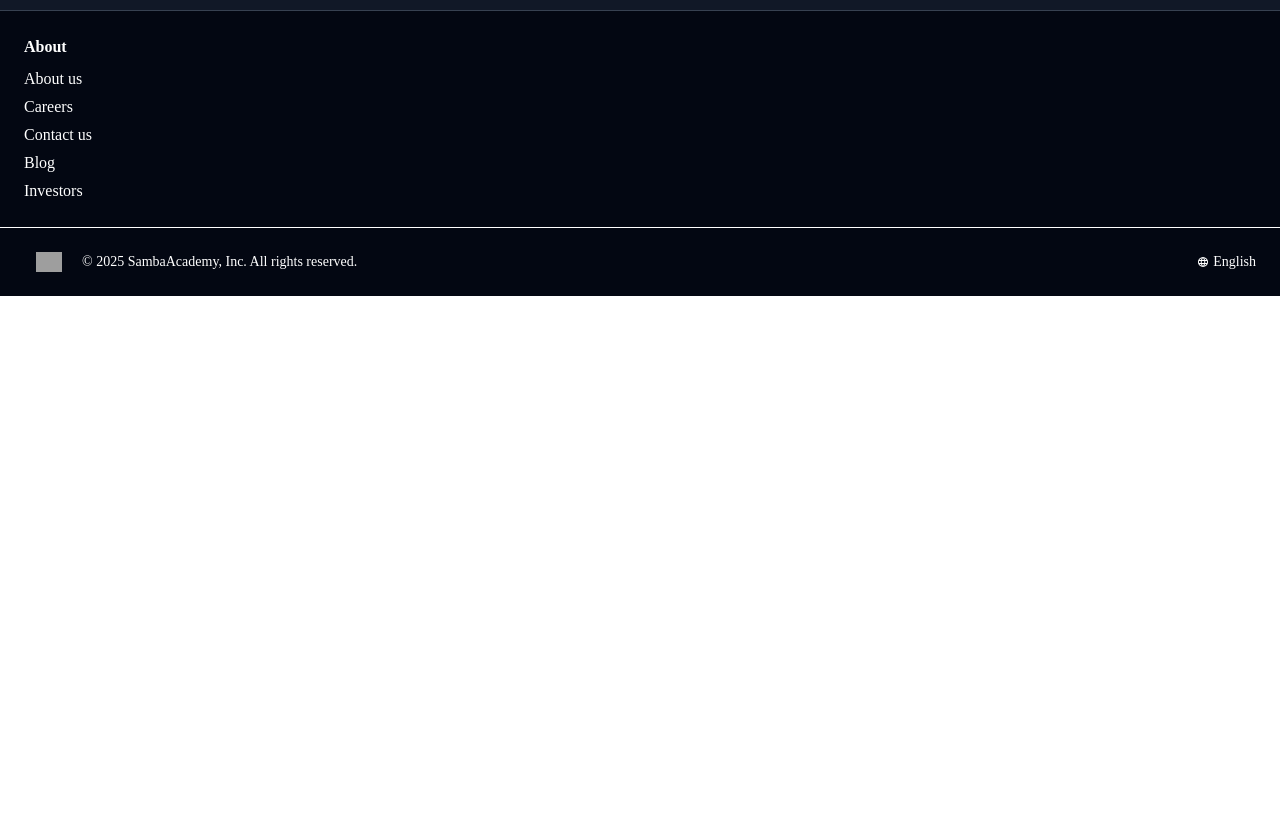
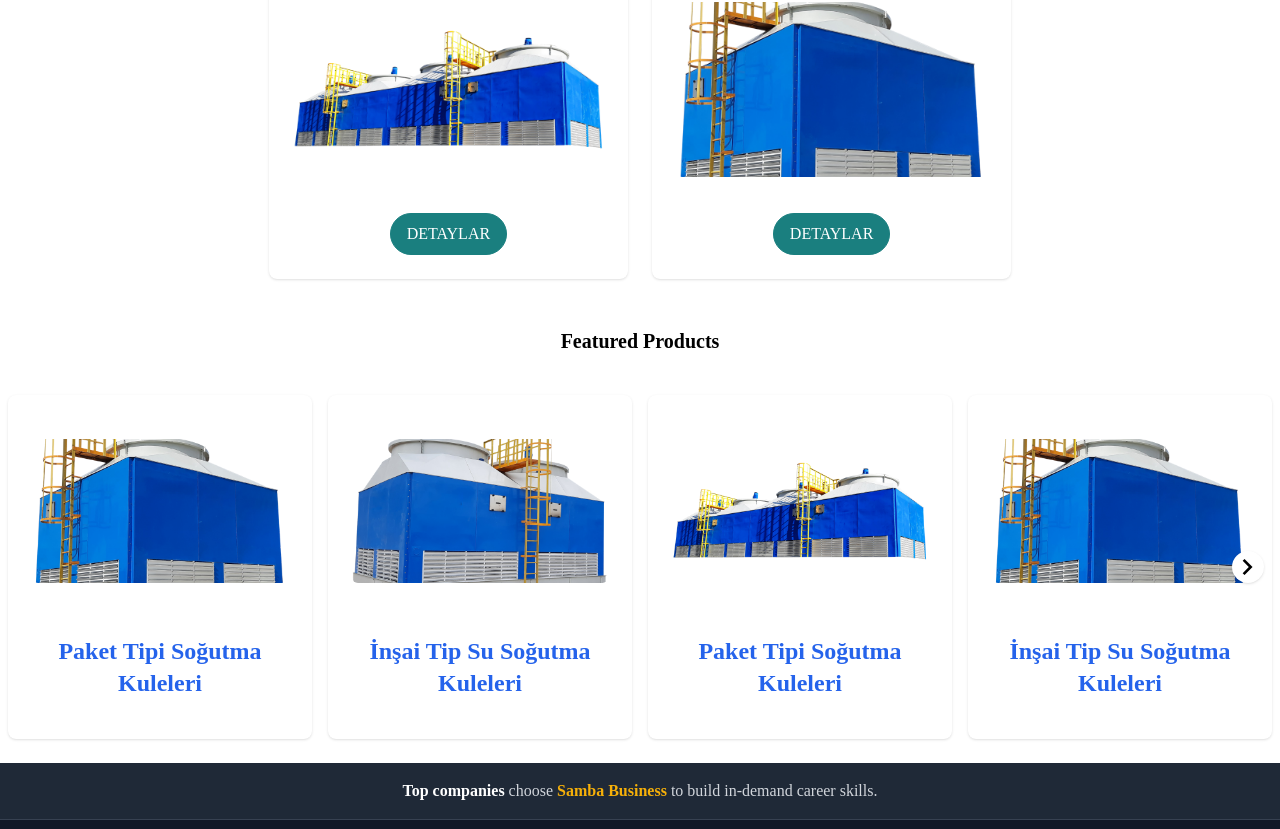
Before and after one commit to sambasoftwareuk/greenstep, a Next.js app: page / in a window 1280 px wide. Shown: the part 1968-2797 px from the top of the page. Before the commit the page ends 2264 px from the top, so only its background shows below. Built offline with nearby package versions, Linux system fonts and the light colour scheme; grey boxes are pictures that could not be loaded.

Commit message:
Product carousel created

```diff
--- a/app/_components/CardWithBigImage.jsx
+++ b/app/_components/MainProductComponent.jsx.jsx
@@ -2,7 +2,7 @@ import React from "react";
 import ProductCardWithImage from "../_molecules/productCardWithImage";
 const MainProductComponent = ({ products }) => {
   return (
-    <div className="  p-4 mt-6 ">
+    <div className="p-4 mt-6 ">
       <div className="grid grid-cols-1 md:grid-cols-2 gap-6">
         {products.map((product) => (
           <ProductCardWithImage
--- /dev/null
+++ b/app/_components/ProductCarousel.jsx
@@ -0,0 +1,33 @@
+import React from "react";
+import { CarouselSlider, ImageSlider } from "../_molecules/slider";
+import ProductCardWithImage from "../_molecules/productCardWithImage";
+
+const ProductCarousel = ({ products, itemsPerSlide = 4, title }) => {
+  return (
+    <div className="mt-2 ">
+      {title && (
+        <h2 className="text-xl font-semibold mb-4 text-center">{title}</h2>
+      )}
+
+      <CarouselSlider
+        variant="slide"
+        showDots={false}
+        showArrows={true}
+        itemsPerSlide={itemsPerSlide}
+      >
+        {products.map((product) => (
+          <div key={product.id} className="px-2">
+            <ProductCardWithImage
+              title={product.title}
+              imageLink={product.image}
+              variant={3}
+              button={false}
+            />
+          </div>
+        ))}
+      </CarouselSlider>
+    </div>
+  );
+};
+
+export default ProductCarousel;
--- a/app/_components/footer.jsx
+++ b/app/_components/footer.jsx
@@ -75,7 +75,7 @@ export function Footer() {
       <div className="bg-gray-950 w-full text-sm text-white py-6 px-6">
         <div className="max-w-7xl mx-auto flex flex-col sm:flex-row justify-between items-center gap-4">
           <div className="flex items-center gap-2">
-            <LogoImage imageLink="/logo.jpg" />
+            <LogoImage imageLink="/green-step-logo.png" />
             <span>
               © {new Date().getFullYear()} SambaAcademy, Inc. All rights
               reserved.
--- a/app/_components/skillsSection.jsx
+++ b/app/_components/skillsSection.jsx
@@ -67,7 +67,7 @@ const SkillsSection = ({ courses }) => {
           No course found
         </div>
       ) : (
-        <CarouselSlider itemsPerSlide={3} showDots={true}>
+        <CarouselSlider itemsPerSlide={6} showDots={true}>
           {filteredCourses?.map((course) => (
             <div key={course?.id} className="mt-8">
               <CourseCard course={course} />
--- a/app/_molecules/productCardWithImage.jsx
+++ b/app/_molecules/productCardWithImage.jsx
@@ -6,10 +6,11 @@ const ProductCardWithImage = ({
   title,
   imageLink,
   variant = 1,
+  button = true,
   buttonLabel = "INCELE",
 }) => {
   const Title = (
-    <h2 className="text-2xl md:text-3xl font-bold text-blue-600 mb-4">
+    <h2 className="text-xl md:text-2xl font-bold text-blue-600 mt-8 mb-4">
       {title}
     </h2>
   );
@@ -22,11 +23,11 @@ const ProductCardWithImage = ({
     </div>
   );
 
-  const Button = (
+  const Button = button ? (
     <div className="flex text-center justify-center mt-4">
       <PrimaryButton label={buttonLabel} className="rounded-full" />
     </div>
-  );
+  ) : null;
 
   const variantMap = {
     1: [Title, Image, Button],
@@ -39,8 +40,8 @@ const ProductCardWithImage = ({
   return (
     <div className="group bg-white flex flex-col rounded-lg shadow p-6 text-center justify-center my-6 transition-transform duration-300 hover:shadow-lg hover:scale-[1.02]">
       {content.map((element, index) => (
-      <React.Fragment key={index}>{element}</React.Fragment>
-    ))}
+        <React.Fragment key={index}>{element}</React.Fragment>
+      ))}
     </div>
   );
 };
--- a/app/_molecules/slider.jsx
+++ b/app/_molecules/slider.jsx
@@ -17,7 +17,10 @@ export const CarouselSlider = ({
   const [canScrollLeft, setCanScrollLeft] = useState(false);
   const [canScrollRight, setCanScrollRight] = useState(false);
 
-  const childArray = useMemo(() => React.Children.toArray(children), [children] );
+  const childArray = useMemo(
+    () => React.Children.toArray(children),
+    [children]
+  );
   const totalSlides = Math.ceil(childArray.length / itemsPerSlide);
   const isScrollMode = variant === "scroll";
 
@@ -52,8 +55,16 @@ export const CarouselSlider = ({
   };
 
   const goToSlide = (index) => setCurrentIndex(index);
-  const nextSlide = () => setCurrentIndex((prev) => Math.min(prev + 1, totalSlides - 1));
-  const prevSlide = () => setCurrentIndex((prev) => Math.max(prev - 1, 0));
+  const nextSlide = () => {
+    setCurrentIndex((prev) => {
+      const nextIndex = prev + itemsPerSlide;
+      return nextIndex >= childArray.length ? prev : nextIndex;
+    });
+  };
+
+  const prevSlide = () => {
+    setCurrentIndex((prev) => Math.max(prev - itemsPerSlide, 0));
+  };
 
   // Scroll variant
   if (isScrollMode) {
@@ -70,19 +81,22 @@ export const CarouselSlider = ({
         )}
 
         {showArrows && canScrollRight && (
-
           <DirectionButton
             icon={<Icon variant={ChevronRight} size={32} />}
             className="absolute right-4 top-1/2 -translate-y-1/2 bg-white rounded-full shadow"
             onClick={scrollRight}
           />
-
         )}
 
-        <div ref={scrollRef} className="overflow-x-auto scrollbar-hide px-8 py-2">
+        <div
+          ref={scrollRef}
+          className="overflow-x-auto scrollbar-hide px-8 py-2"
+        >
           <div className="flex gap-2">
             {childArray.map((child, i) => (
-              <div key={i} className="shrink-0">{child}</div>
+              <div key={i} className="shrink-0">
+                {child}
+              </div>
             ))}
           </div>
         </div>
@@ -94,30 +108,28 @@ export const CarouselSlider = ({
   return (
     <div className="relative w-full">
       {showArrows && currentIndex > 0 && (
-
         <DirectionButton
           icon={<Icon variant={ChevronLeft} size={32} />}
           className="absolute left-4 top-1/2 -translate-y-1/2 bg-white rounded-full shadow z-10"
           onClick={prevSlide}
         />
       )}
-
-      {showArrows && currentIndex < totalSlides - 1 && (
-
+      {showArrows && currentIndex < (totalSlides - 1) * itemsPerSlide && (
         <DirectionButton
           icon={<Icon variant={ChevronRight} size={32} />}
           className="absolute right-4 top-1/2 -translate-y-1/2 bg-white rounded-full shadow z-10"
           onClick={nextSlide}
         />
-
       )}
 
       <div className="overflow-hidden">
         <div
           className="flex transition-transform duration-500 ease-in-out"
           style={{
-            transform: `translateX(-${currentIndex * (100 / itemsPerSlide)}%)`,
-            width: `${(childArray.length / itemsPerSlide) * 100}%`,
+            transform: `translateX(-${
+              (currentIndex * 100) / childArray.length
+            }%)`,
+            width: `${(childArray.length * 100) / itemsPerSlide}%`,
           }}
         >
           {childArray.map((child, i) => (
@@ -155,28 +167,32 @@ export const ImageSlider = ({
   showDots = true,
   showArrows = true,
 }) => {
-  const [index, setIndex] = useState(0)
-  const items = Array.isArray(children) ? children : [children]
-  const intervalRef = useRef(null)
+  const [index, setIndex] = useState(0);
+  const items = Array.isArray(children) ? children : [children];
+  const intervalRef = useRef(null);
 
-  const isAutoSlide = variant === 'autoSlide'
-  const showByIndex = typeof variant === 'undefined'
-  const alwaysShowControls = variant === 'infinite' || isAutoSlide
+  const isAutoSlide = variant === "autoSlide";
+  const showByIndex = typeof variant === "undefined";
+  const alwaysShowControls = variant === "infinite" || isAutoSlide;
 
-  const showLeft = showArrows && (alwaysShowControls || (showByIndex && index > 0))
-  const showRight = showArrows && (alwaysShowControls || (showByIndex && index < items.length - 1))
+  const showLeft =
+    showArrows && (alwaysShowControls || (showByIndex && index > 0));
+  const showRight =
+    showArrows &&
+    (alwaysShowControls || (showByIndex && index < items.length - 1));
 
-  const next = () => setIndex((prev) => (prev + 1) % items.length)
-  const prev = () => setIndex((prev) => (prev - 1 + items.length) % items.length)
-  const goTo = (i) => setIndex(i)
+  const next = () => setIndex((prev) => (prev + 1) % items.length);
+  const prev = () =>
+    setIndex((prev) => (prev - 1 + items.length) % items.length);
+  const goTo = (i) => setIndex(i);
 
   // Auto Slide Effect
   useEffect(() => {
     if (isAutoSlide) {
-      intervalRef.current = setInterval(next, 5000)
-      return () => clearInterval(intervalRef.current)
+      intervalRef.current = setInterval(next, 5000);
+      return () => clearInterval(intervalRef.current);
     }
-  }, [isAutoSlide])
+  }, [isAutoSlide]);
 
   return (
     <div className="relative w-full overflow-hidden mx-auto">
@@ -200,7 +216,7 @@ export const ImageSlider = ({
               key={i}
               onClick={() => goTo(i)}
               className={`w-3 h-3 rounded-full ${
-                i === index ? 'bg-black' : 'bg-gray-300'
+                i === index ? "bg-black" : "bg-gray-300"
               } transition-colors duration-300`}
             />
           ))}
@@ -223,5 +239,5 @@ export const ImageSlider = ({
         />
       )}
     </div>
-  )
+  );
 };
--- a/app/constants/bigCardProducts.json
+++ b/app/constants/bigCardProducts.json
@@ -18,5 +18,25 @@
     "id": 4,
     "title": "İnşai Tip Su Soğutma Kuleleri",
     "image": "/tek-hucreli.png"
+  },
+  {
+    "id": 5,
+    "title": "Paket Tipi Soğutma Kuleleri",
+    "image": "/tek-hucreli.png"
+  },
+  {
+    "id": 6,
+    "title": "İnşai Tip Su Soğutma Kuleleri",
+    "image": "/iki-hucreli.png"
+  },
+  {
+    "id": 7,
+    "title": "Paket Tipi Soğutma Kuleleri",
+    "image": "/uc-hucreli.png"
+  },
+  {
+    "id": 8,
+    "title": "İnşai Tip Su Soğutma Kuleleri",
+    "image": "/tek-hucreli.png"
   }
 ]
--- a/app/page.jsx
+++ b/app/page.jsx
@@ -1,8 +1,12 @@
 import ImageSliderComponent from "./_components/imageSliderComponent";
 import images from "./constants/images";
 import coursesFromMock from "./mocks/courses.json";
-import MainProductComponent from "./_components/CardWithBigImage";
+import MainProductComponent from "./_components/MainProductComponent.jsx";
 import products from "./constants/bigCardProducts.json";
+import { CarouselSlider, ImageSlider } from "./_molecules/slider";
+import ProductCardWithImage from "./_molecules/productCardWithImage";
+import ProductCarousel from "./_components/ProductCarousel";
+// import SkillsSection from "./_components/skillsSection";
 // import LearningPathwayComponent from "./_components/learningPathwayComponent";
 // import MainTabComponent from "./_components/mainTabComponent";
 // import ReferenceComponent from "./_components/referanceComponent";
@@ -15,13 +19,13 @@ import products from "./constants/bigCardProducts.json";
 // import TestimonialComponent from "./_components/testimonialComponent";
 // import SkillsSection from "./_components/skillsSection";
 
-
 export default function Home() {
   const { mockCourses } = coursesFromMock;
   return (
     <div className="flex flex-col items-center justify-center min-h-screen">
       <ImageSliderComponent images={images} />
       <MainProductComponent products={products} />
+      <ProductCarousel products={products} title="Featured Products" />
 
       {/* <LearningPathwayComponent careers={careers} />
       <MainTabComponent tabs={tabs} />
@@ -29,7 +33,8 @@ export default function Home() {
       <PopularContentsComponent courses={mockCourses} />
       <GoalsComponent />
       <TestimonialComponent testimonialData={testimonialData} />
-      <SkillsSection courses={mockCourses} /> */}
+      <SkillsSection courses={mockCourses} />
+       */}
     </div>
   );
 }
```
Lines whose indentation alone changed are shown as unchanged.
